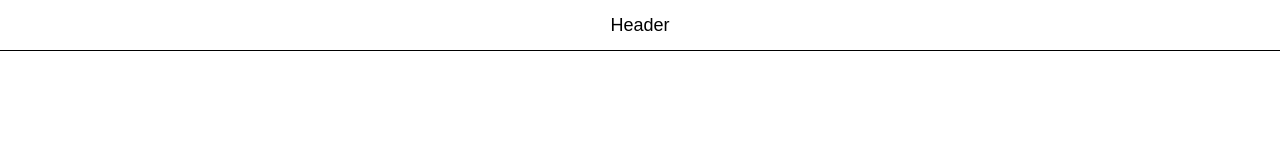
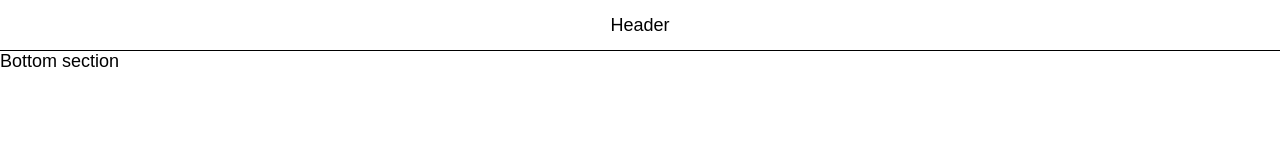
Before and after one commit to ooloo-io/github-flow-yonilurie, a website: page src/index.html in a window 1280 px wide. Shown: the top 160 px of the page. Drawn offline with nearby package versions, Linux system fonts and the light colour scheme.

Commit message:
Add bottom section

```diff
--- a/src/index.html
+++ b/src/index.html
@@ -16,7 +16,11 @@
     <header class="header">
         Header
     </header>
-    <main class="content"></main>
+    <main class="content">
+        <section class="section">
+            Bottom section
+        </section>
+    </main>
     <footer class="footer">
         Footer
     </footer>
--- a/src/styles.css
+++ b/src/styles.css
@@ -20,7 +20,4 @@ body {
 
 .content {
     min-height: calc(100vh - 100px);
-    width: 720px;
-    max-width: 100%;
-    margin: auto;
 }
```
